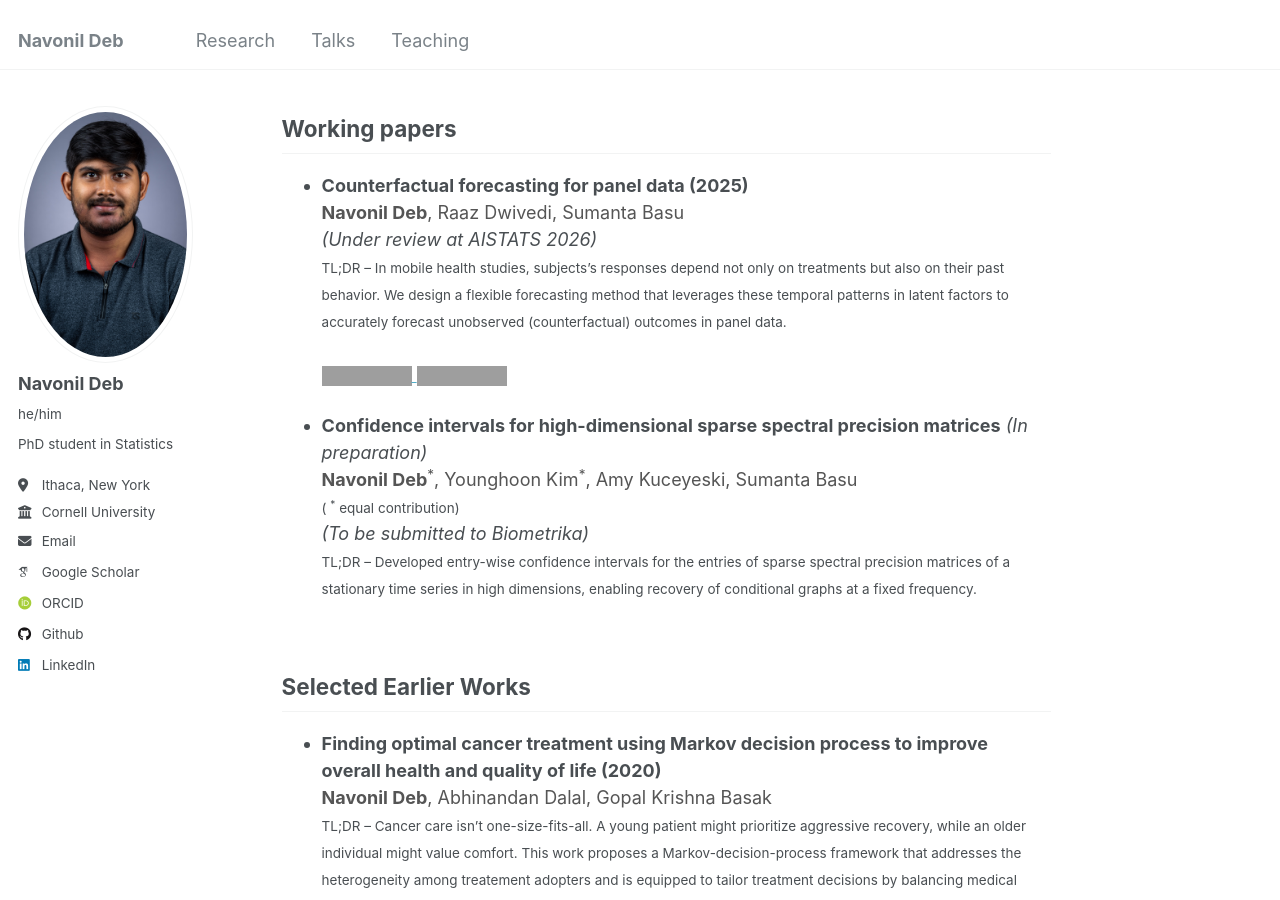
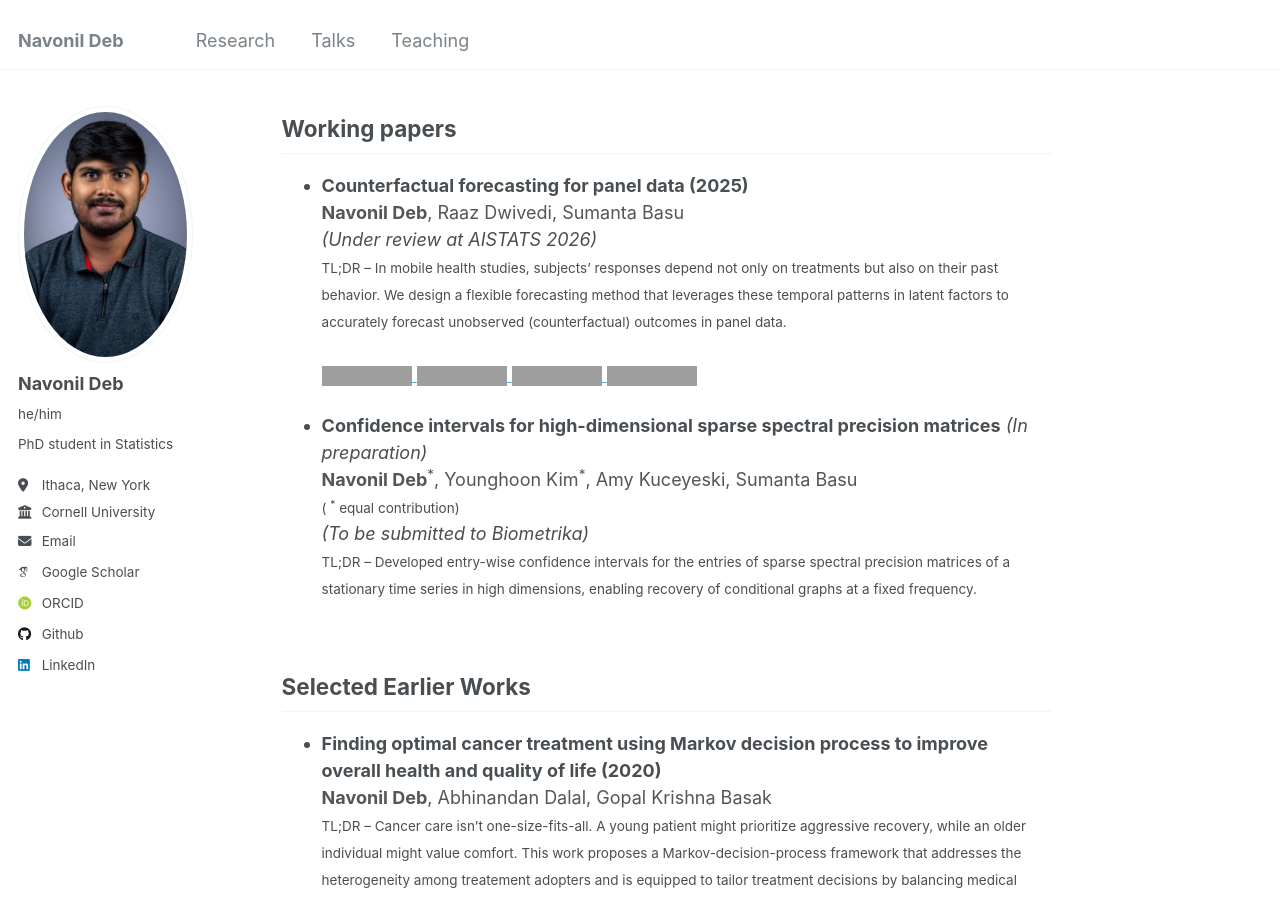
Before and after one commit to navonildeb/navonildeb.github.io, a Jekyll site: the page built from _publications/publications.md, in a window 1280 px wide and 900 px high, scrolled down 769 px. Built offline with Jekyll 4.4.1, drawn with Linux system fonts in a browser that asks for light colours; some web fonts are replaced; grey boxes are pictures that could not be loaded.

Commit message:
Update publications.md

```diff
--- a/_publications/publications.md
+++ b/_publications/publications.md
@@ -34,13 +34,19 @@ hide_title: false
   <span style="color:#555"> **Navonil Deb**, Raaz Dwivedi, Sumanta Basu</span><br>
   <em>(Under review at AISTATS 2026)</em><br>
   <small>
-  TL;DR – In mobile health studies, subjects’s responses depend not only on treatments but also on their past behavior. We design a flexible forecasting method that leverages these temporal patterns in latent factors to accurately forecast unobserved (counterfactual) outcomes in panel data.
+  TL;DR – In mobile health studies, subjects’ responses depend not only on treatments but also on their past behavior. We design a flexible forecasting method that leverages these temporal patterns in latent factors to accurately forecast unobserved (counterfactual) outcomes in panel data.
   </small><br><br>
   <a href="/_publications/focus_preprint.pdf">
     <img src="https://img.shields.io/badge/Draft-PDF-8A2BE2?logo=adobeacrobatreader&logoColor=white" alt="Draft PDF" />
   </a>
   <a href="https://github.com/navonildeb/focus">
     <img src="https://img.shields.io/badge/Code-FoCuS-181717?logo=github&logoColor=white" alt="Code Repository" />
+  </a>
+  <a href="/_publications/jsm_presentation_v3.pdf">
+    <img src="https://img.shields.io/badge/Slides-PDF-0A66C2?logo=microsoftpowerpoint&logoColor=white" alt="Slides PDF" />
+  </a>
+  <a href="celebration_poster_final.pdf">
+    <img src="https://img.shields.io/badge/Poster-PDF-FF69B4?logo=adobeacrobatreader&logoColor=white" alt="Poster PDF" />
   </a>
 
 * <span style="font-weight:bold">Confidence intervals for high-dimensional sparse spectral precision matrices</span> <em>(In preparation)</em><br>
```
